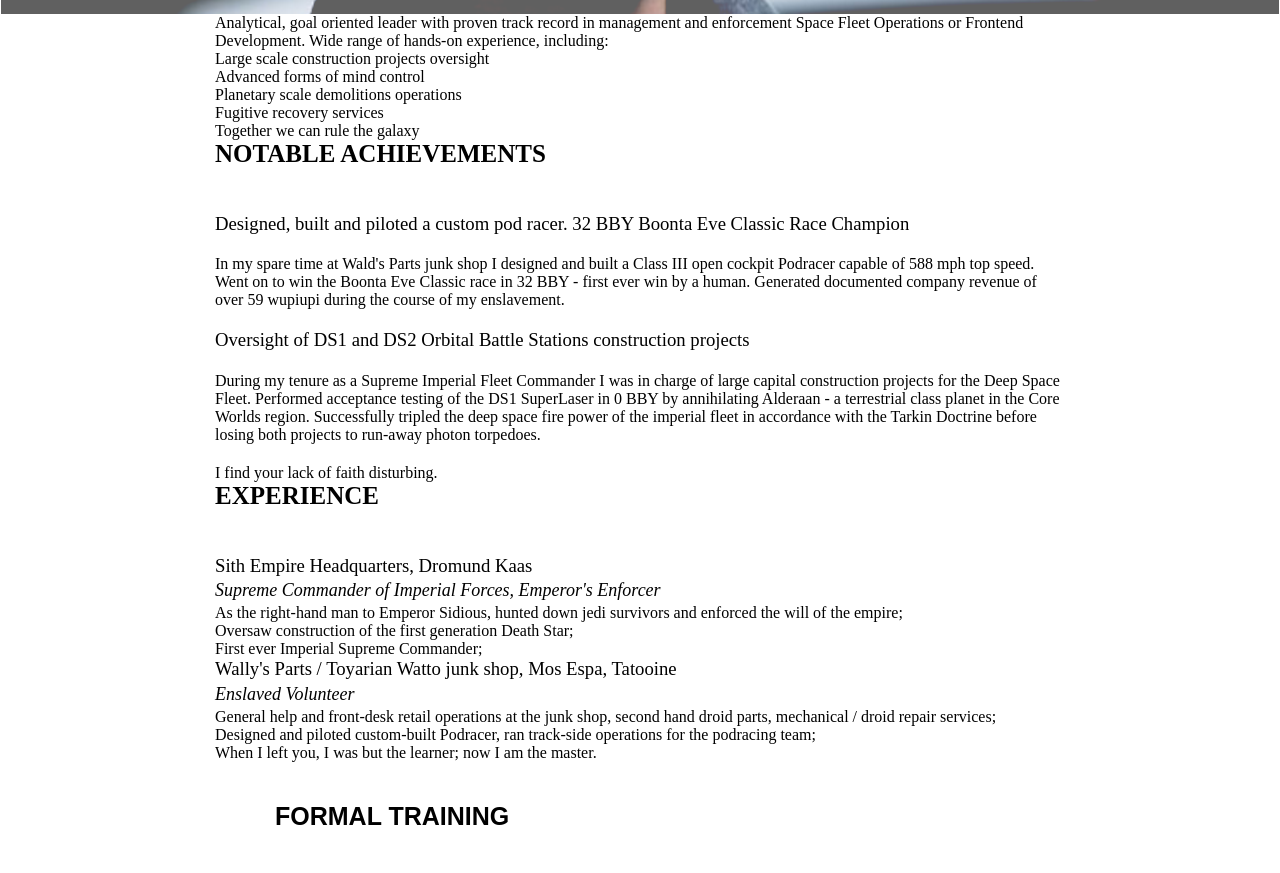
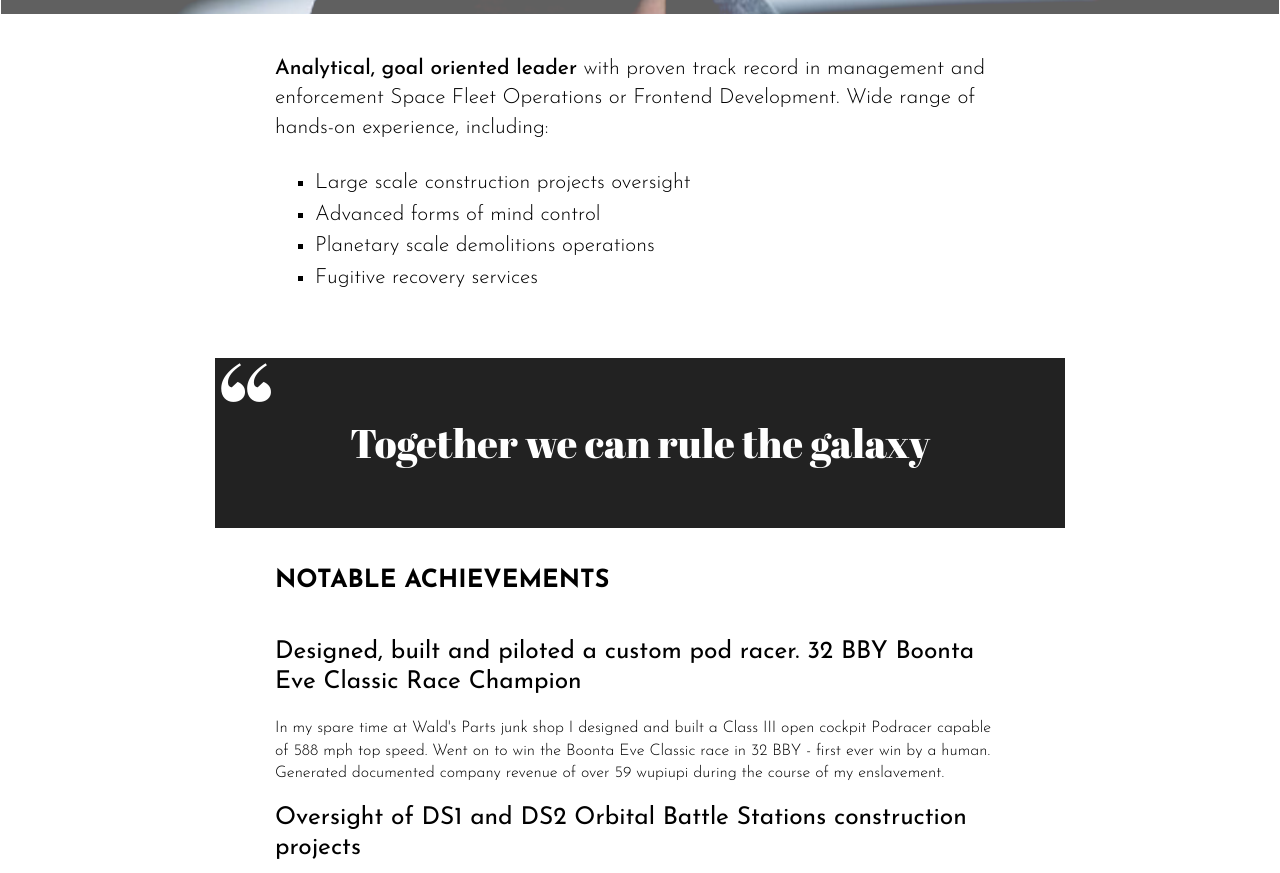
Before and after one commit to Jedlik2023-10-25-A/13F-A-Skywalker, a plain HTML site: page index.html in a window 1280 px wide. Shown: the part 386-1259 px from the top of the page. Drawn offline with Linux system fonts and the light colour scheme.

Commit message:
valtoztatasok

```diff
--- a/index.html
+++ b/index.html
@@ -1,9 +1,8 @@
 <!DOCTYPE html>
-<html lang="hu">
-<head class="fejlec_idezetek">
-  <p class="fejlec_ideztek anakin_skywalker">
-    <meta charset="UTF-8">
-    <meta name="viewport" content="width=device-width, initial-scale=1.0">
+<html lang="en">
+  <head>
+    <meta charset="UTF-8" />
+    <meta name="viewport" content="width=device-width, initial-scale=1.0" />
     <title>Greenfox-Anakins-Cv</title>
     <link rel="stylesheet" href="style.css" />
     <link rel="preconnect" href="https://fonts.googleapis.com" />
@@ -16,7 +15,8 @@
     <link rel="preconnect" href="https://fonts.gstatic.com" crossorigin />
     <link
       href="https://fonts.googleapis.com/css2?family=Abril+Fatface&family=Josefin+Sans:ital,wght@0,100;0,200;0,300;0,400;0,500;0,600;0,700;1,100;1,200;1,300;1,400;1,500;1,600;1,700&family=Merriweather:wght@300&display=swap"
-      rel="stylesheet"/>
+      rel="stylesheet"
+    />
   </head>
   <body>
     <header class="fejlec_idezetek">
@@ -25,7 +25,7 @@
       </p>
     </header>
     <main>
-        <div>
+      <div class="section bekezdesek">
         <p>
           <span>Analytical, goal oriented leader</span> with proven track record
           in management and enforcement Space Fleet Operations or Frontend
@@ -43,7 +43,7 @@
         <blockquote>Together we can rule the galaxy</blockquote>
       </div>
 
-        <div class="fejlec bekezedesek">
+      <div class="section bekezdesek">
         <h2>Notable achievements</h2>
         <h3>
           Designed, built and piloted a custom pod racer. 32 BBY Boonta Eve
@@ -76,7 +76,7 @@
         <blockquote>I find your lack of faith disturbing.</blockquote>
       </div>
 
-        <div>
+      <div class="bekezdesek section">
         <h2>Experience</h2>
 
         <h3>Sith Empire Headquarters, Dromund Kaas</h3>
--- a/style.css
+++ b/style.css
@@ -6,6 +6,10 @@
     box-sizing: border-box;
     text-decoration: none;
     list-style: none;
+}
+
+.feliratok {
+    font-family: 'Merriweather', serif;
 }
 
 .p-2 {
@@ -22,6 +26,32 @@
 
 .font--lg {
     font-size: 25px;
+}
+
+blockquote::before {
+    position: absolute;
+    top: 0;
+    left: 0;
+    content: '”';
+    rotate: 180deg;
+    height: 90px;
+    font-size: 140px;
+}
+
+.quote {
+    display: flex;
+    min-height: 170px;
+    background-color: #222;
+    font-size: 40px;
+    color: white;
+    display: flex;
+    align-items: center;
+    justify-content: center;
+
+}
+
+blockquote {
+    max-width: 27ch;
 }
 
 body {
@@ -49,6 +79,7 @@ h4 {
 
 }
 
+
 main {
     max-width: 850px;
     margin-inline: auto;
@@ -68,31 +99,17 @@ header {
 
 }
 
-.feliratok {
-    font-family: 'Merriweather', serif;
-}
-
-blockquote::before {
-    position: absolute;
-    top: 0;
-    left: 0;
-    content: '"';
-    rotate: 180deg;
-    height: 90px;
-    font-size: 140px;
-}
-
-.fejlecek_idezet {
-    font-family: 'Abrill Fatface' serif;
-    color: #222 gray;
+.fejlec_idezetek {
+    font-family: 'Abril Fatface', serif;
+    color: #222 grey;
     position: relative;
-
 }
 
 .bekezdesek {
-    font-family: 'Joseph Sans', sans-serif;
+    font-family: 'Josefin Sans', sans-serif;
     font-size: 21px;
     font-weight: 300;
+
 }
 
 .bekezdesek p {
@@ -104,7 +121,7 @@ blockquote::before {
 }
 
 .bekezdesek li {
-    list-style: square;
+    list-style-type: square;
     line-height: 1.5;
 }
 
@@ -129,6 +146,7 @@ hr {
     line-height: 60px;
 }
 
+
 .section {
     padding: 40px 60px;
 }
```
Lines whose indentation alone changed are shown as unchanged.
